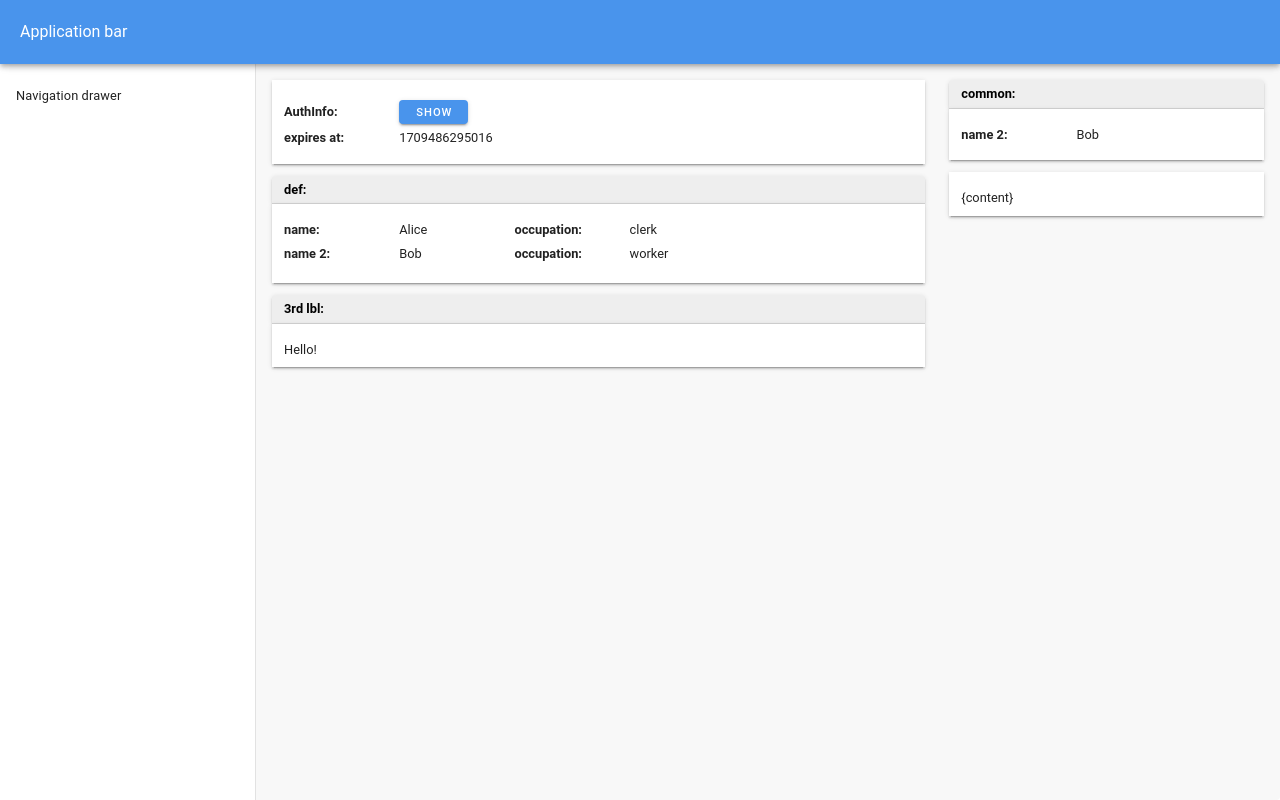
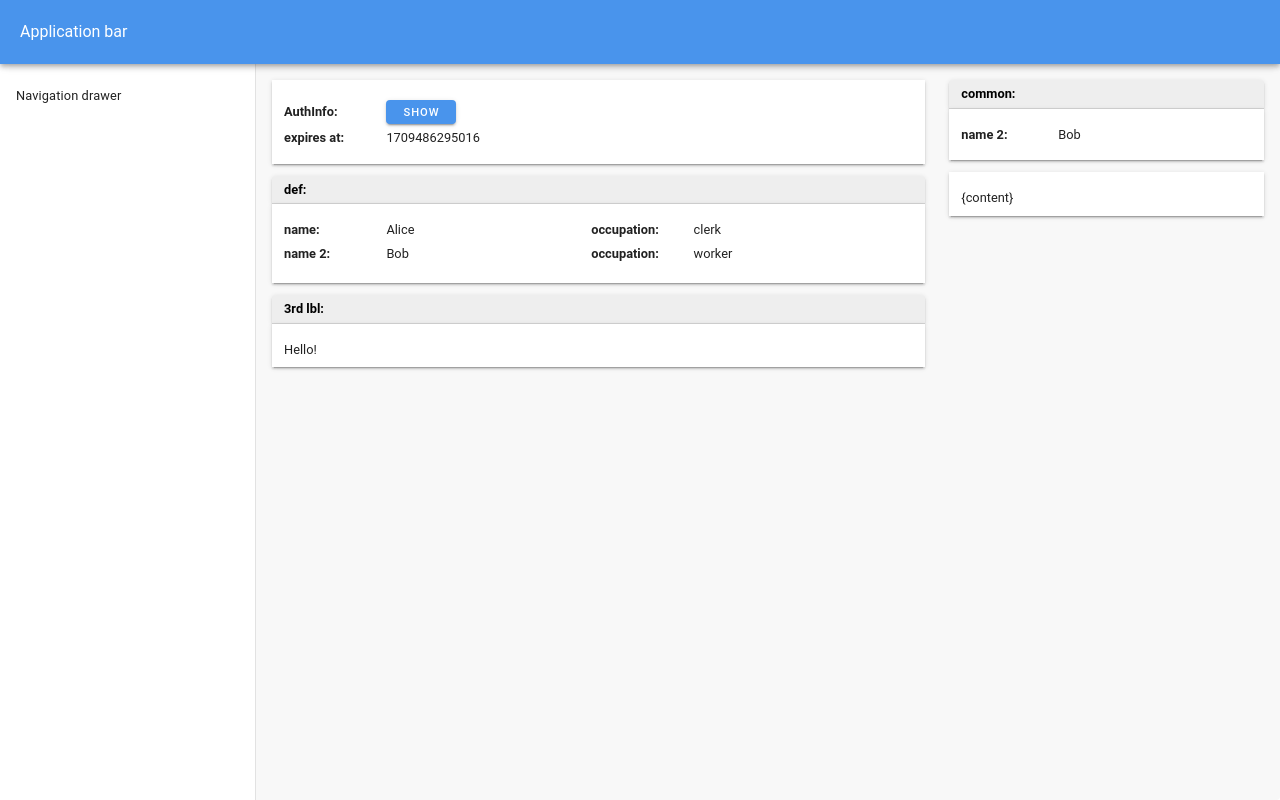
Before and after one commit to tomaskraus/nevid-univ, a Vue app: page / in a window 1280 px wide. Built offline with nearby package versions, Linux system fonts and the light colour scheme.

Commit message:
chore(PairItem): less space for label

```diff
--- a/src/components/PairItem.vue
+++ b/src/components/PairItem.vue
@@ -1,10 +1,10 @@
 <template>
-  <v-container class="pa-0 ma-0" style="max-width: 18em;">
+  <v-container class="pa-0 ma-0" style="max-width: 24em;">
         <v-row align="center" class="pa-0 ma-0 mb-2">
-          <v-col cols="6" class="font-weight-bold pa-0 ma-0">
+          <v-col cols="4" class="font-weight-bold pa-0 ma-0">
             {{ label }}:
           </v-col>
-          <v-col cols="6" class="pa-0 ma-0 w-auto">
+          <v-col cols="8" class="pa-0 ma-0 w-auto">
             <slot></slot>
           </v-col>
         </v-row>
```
